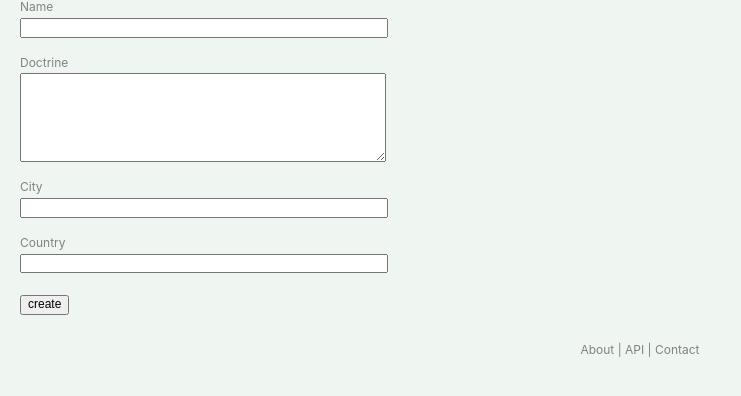
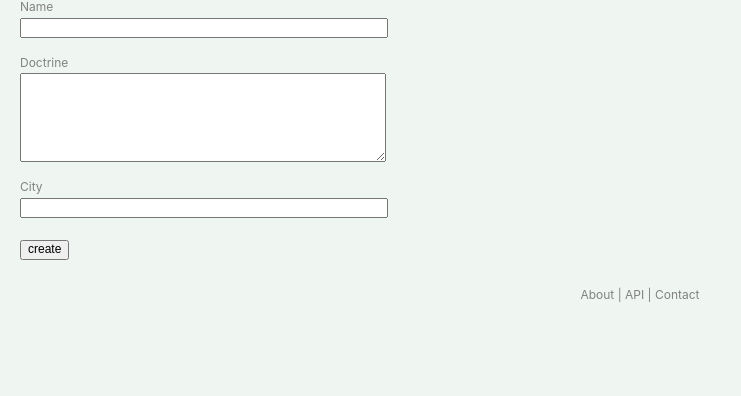
Before and after one commit to sirodoht/opencult.com, a Django app: page /new/ in a window 1280 px wide. Shown: the part 126-522 px from the top of the page, without its empty margins (0-741 px from the left). Run offline with Django 3.2, Linux system fonts and the light colour scheme.

Commit message:
remove country field from cult

```diff
--- a/main/admin.py
+++ b/main/admin.py
@@ -19,7 +19,7 @@ admin.site.register(Profile)
 
 # Cult
 class CultAdmin(admin.ModelAdmin):
-    list_display = ('name', 'city', 'country',)
+    list_display = ('name', 'city',)
 
 admin.site.register(Cult, CultAdmin)
 
--- a/main/forms.py
+++ b/main/forms.py
@@ -10,7 +10,7 @@ class EmailForm(forms.Form):
 class CultForm(forms.ModelForm):
     class Meta:
         model = Cult
-        fields = ['name', 'doctrine', 'city', 'country']
+        fields = ['name', 'doctrine', 'city']
 
 
 class EventForm(forms.ModelForm):
--- a/main/models.py
+++ b/main/models.py
@@ -42,7 +42,6 @@ class Cult(models.Model):
     slug = models.CharField(max_length=100, unique=True)
     doctrine = models.TextField(blank=True, null=True)
     city = models.CharField(max_length=100)
-    country = models.CharField(max_length=100, blank=True, null=True)
 
     @property
     def leaders_list(self):
--- a/main/templates/main/cult.html
+++ b/main/templates/main/cult.html
@@ -20,7 +20,7 @@
 
         <div class="section-label">Location</div>
         <div class="section-body">
-            {{ cult.city }}{% if cult.country %}, {{ cult.country}}{% endif %}
+            {{ cult.city }}
         </div>
 
         <div class="section-label">Members</div>
--- a/main/templates/main/index.html
+++ b/main/templates/main/index.html
@@ -38,12 +38,10 @@
             {% for event in date.list %}
                 <div class="home-event">
                     <div class="item-event-title">
-                        {% if event.cult.country %}
-                            <a href="#">{{ event.cult.country }}</a> >
-                        {% endif %}
                         <a href="#">{{ event.cult.city }}</a> >
                         <a href="{% url 'main:cult' event.cult.slug %}">{{ event.cult.name }}</a> >
-                        <a href="{% url 'main:event' event.cult.slug event.slug %}">{{ event.title }}</a></div>
+                        <a href="{% url 'main:event' event.cult.slug event.slug %}">{{ event.title }}</a>
+                    </div>
                     <div class="item-event-subtext">
                         <a href="{% url 'main:event' event.cult.slug event.slug %}" class="item-event-subtext-link">{{ event.time|time:"H:i" }}</a>
                         |
--- a/main/templates/main/new_cult.html
+++ b/main/templates/main/new_cult.html
@@ -40,14 +40,6 @@
             {% endif %}
             <input type="text" name="city" maxlength="100" required id="id_city">
 
-            <label for="id_country" class="section-label">Country</label>
-            {% if form.country.errors %}
-                {% for error in form.country.errors %}
-                    <div class="form-error">{{ error|escape }}</div>
-                {% endfor %}
-            {% endif %}
-            <input type="text" name="country" maxlength="100" id="id_country">
-
             {% csrf_token %}
 
             <input type="submit" value="create">
```
Also changed, not shown: main/migrations/0014_remove_cult_country.py (added).
